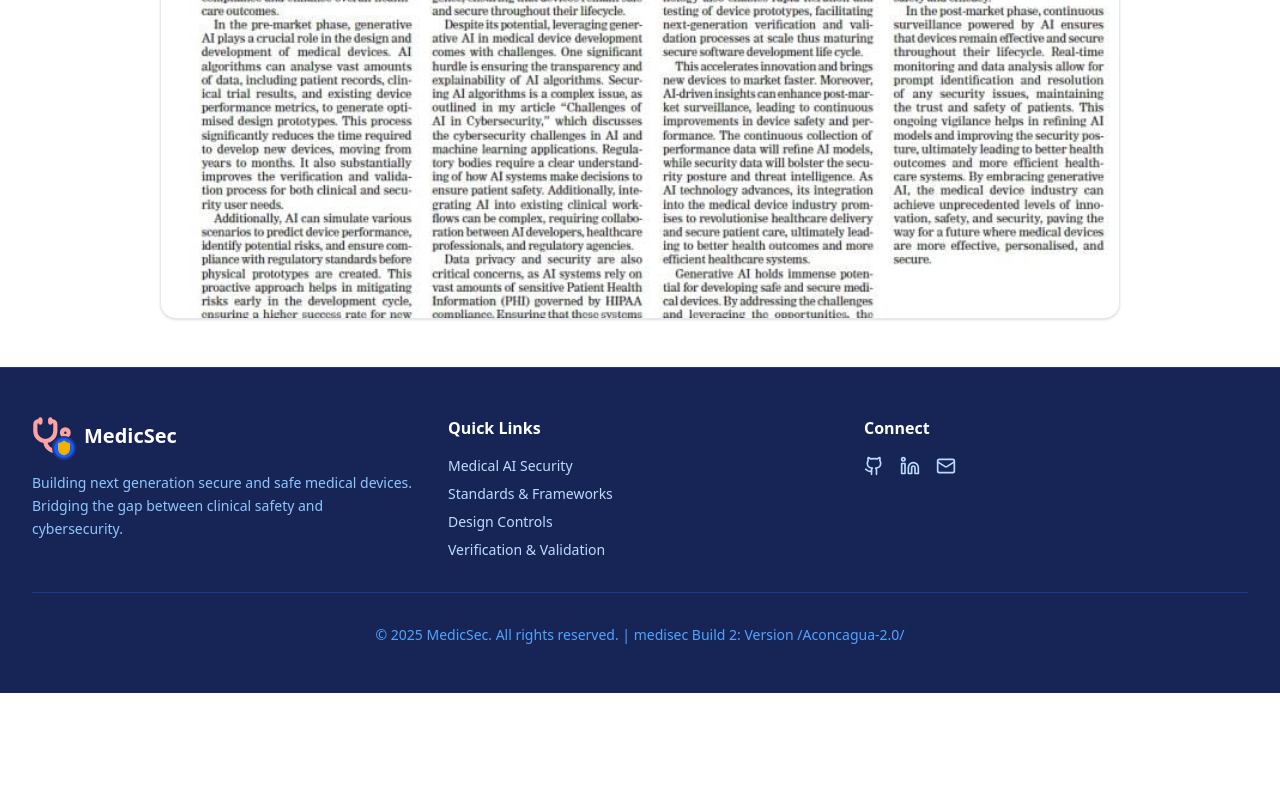
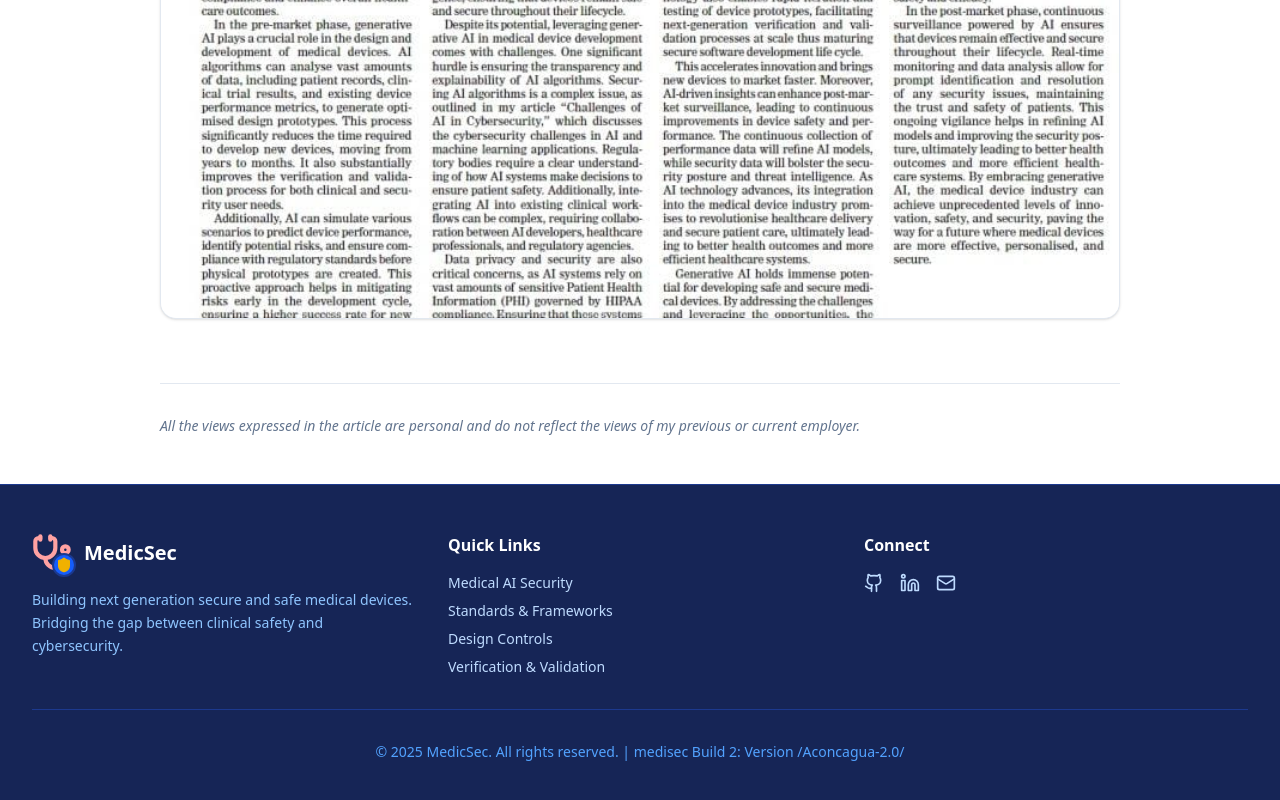
Before and after one commit to nepalboy/medicsec, a React (Vite) app: page /#/articles/print/AImedicaldevice-1 in a window 1280 px wide. Shown: the part 660-1460 px from the top of the page. Before the commit the page ends 1353 px from the top, so only its background shows below. Built offline with nearby package versions, Linux system fonts and the light colour scheme.

Commit message:
Add personal views disclaimer to article footers

```diff
--- a/src/components/pages/ArticleDetail.tsx
+++ b/src/components/pages/ArticleDetail.tsx
@@ -180,6 +180,12 @@ export const ArticleDetail: React.FC = () => {
                     <div className="prose prose-lg prose-slate max-w-none">
                         {article.content}
                     </div>
+
+                    <footer className="mt-16 pt-8 border-t border-slate-200">
+                        <p className="text-sm text-slate-500 italic">
+                            All the views expressed in the article are personal and do not reflect the views of my previous or current employer.
+                        </p>
+                    </footer>
                 </article>
             </div>
         </div>
--- a/src/components/pages/PrintArticleDetail.tsx
+++ b/src/components/pages/PrintArticleDetail.tsx
@@ -41,6 +41,12 @@ export const PrintArticleDetail: React.FC = () => {
                         className="w-full h-auto"
                     />
                 </div>
+
+                <footer className="mt-16 pt-8 border-t border-slate-200">
+                    <p className="text-sm text-slate-500 italic">
+                        All the views expressed in the article are personal and do not reflect the views of my previous or current employer.
+                    </p>
+                </footer>
             </div>
         </div>
     );
```
Also changed, not shown: 4 other files (tests, documents, lock files or other folders).
